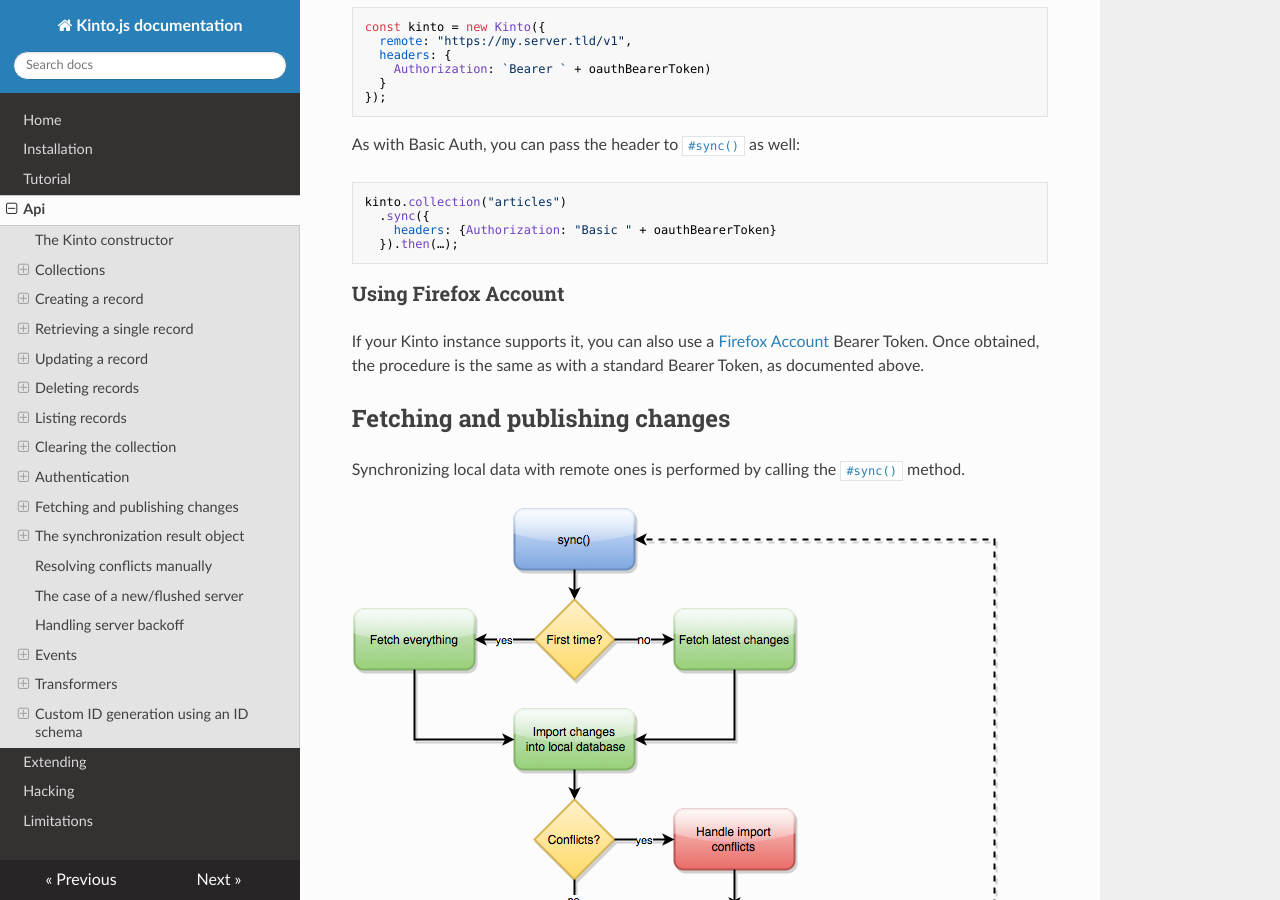
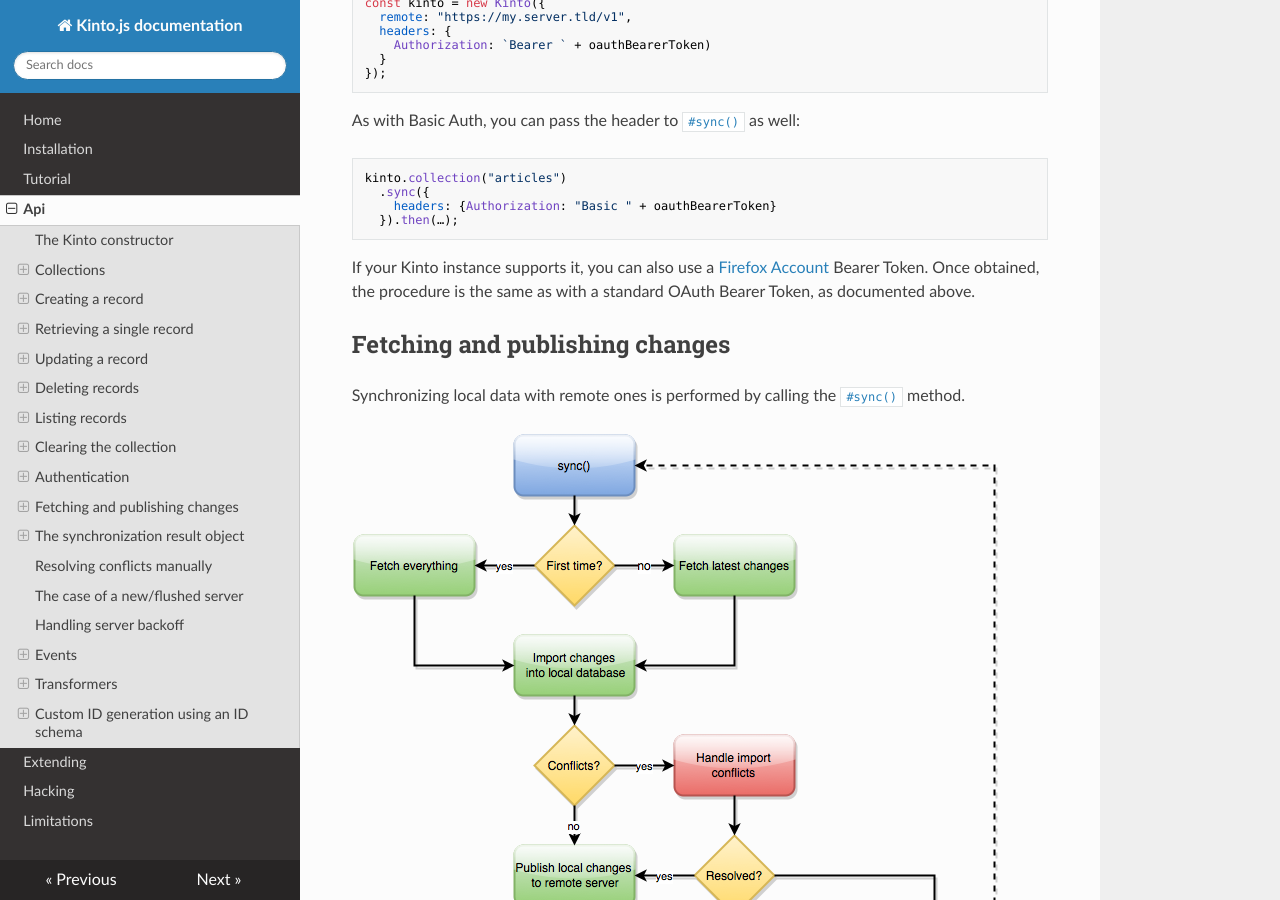
Before and after one commit to Kinto/kinto.js, an MkDocs documentation site: the page built from docs/api.md, in a window 1280 px wide and 900 px high, scrolled down 5863 px. Built offline with MkDocs 1.6.1, drawn with Linux system fonts in a browser that asks for light colours; nearby versions of some CDN libraries; old or Windows-style settings are respelled for this version of MkDocs; some of the changed text lies outside the part shown.

Commit message:
Revamped FA auth section.

````diff
--- a/docs/api.md
+++ b/docs/api.md
@@ -243,8 +243,7 @@ Result:
 Authenticating against a Kinto server can be achieved in [three distinct ways](http://kinto.readthedocs.org/en/latest/api/cliquet/authentication.html):
 
 - Using Basic Auth
-- Using an OAuth Bearer Token
-- Using Firefox Account
+- Using an OAuth Bearer Token (eg. Firefox Account)
 
 ### Using Basic Auth
 
@@ -297,9 +296,7 @@ kinto.collection("articles")
   }).then(…);
 ```
 
-### Using Firefox Account
-
-If your Kinto instance supports it, you can also use a [Firefox Account](https://accounts.firefox.com/) Bearer Token. Once obtained, the procedure is the same as with a standard Bearer Token, as documented above.
+If your Kinto instance supports it, you can also use a [Firefox Account](https://accounts.firefox.com/) Bearer Token. Once obtained, the procedure is the same as with a standard OAuth Bearer Token, as documented above.
 
 ## Fetching and publishing changes
 
````
